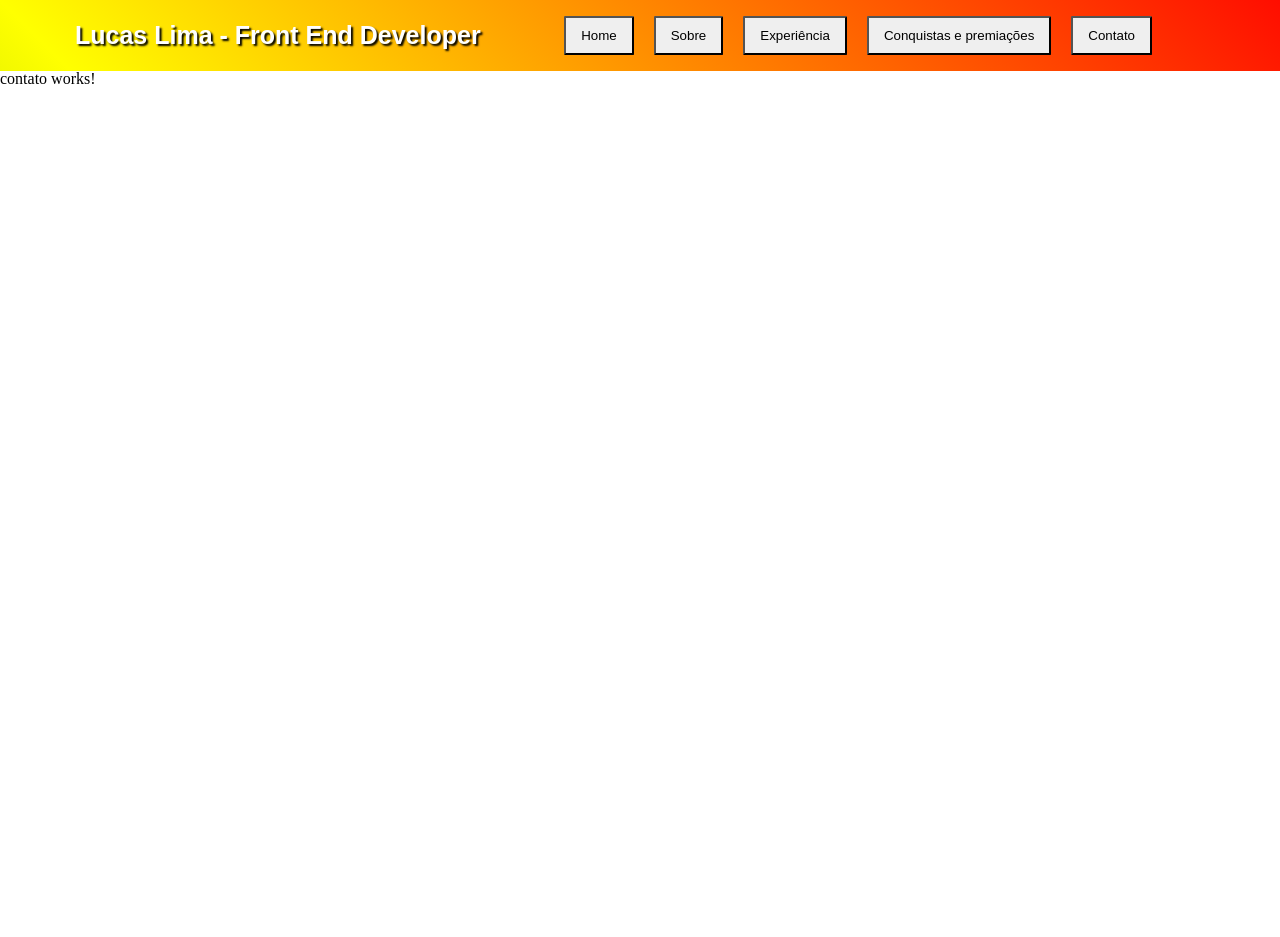
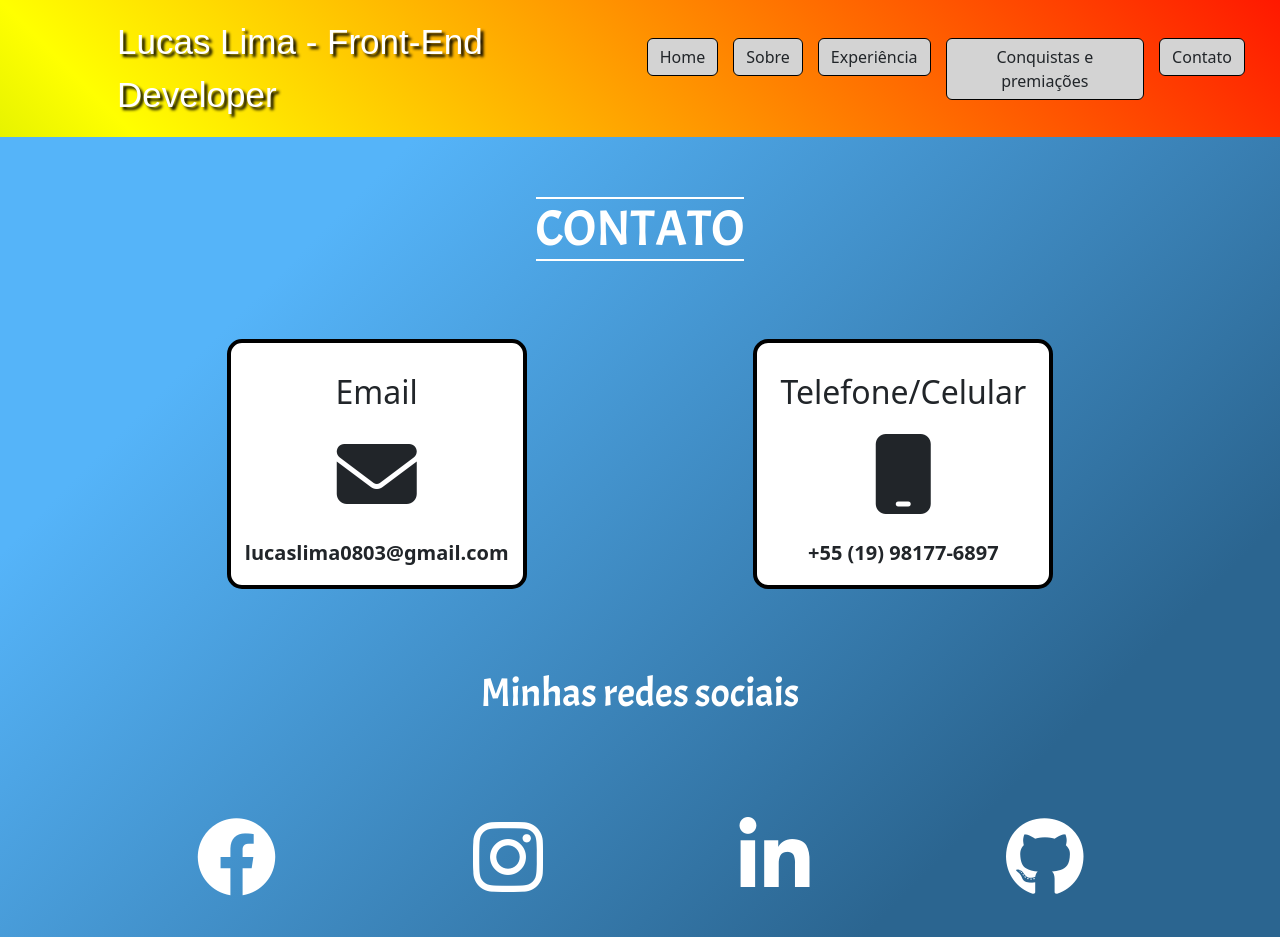
Before and after one commit to LucasFerreiraDeLima/Portfolio, an Angular app: page /contato in a window 1280 px wide. Before the commit the page ends 800 px from the top, so only its background shows below. Built offline with nearby package versions, Linux system fonts and the light colour scheme.

Commit message:
modificacoes-gerais

```diff
--- a/src/app/contato/contato.component.css
+++ b/src/app/contato/contato.component.css
@@ -0,0 +1,112 @@
+body {
+  position: absolute;
+  width: 100%;
+  height: 100vh;
+  background: linear-gradient(135deg, #55B4F9 20%, #2B6590 80%);
+}
+
+.container-fluid {
+  display: flex;
+  align-items: center;
+  justify-content: center;
+  margin-top: 60px;
+}
+
+.texto-titulo {
+  color: #FFF;
+  font-family: 'Acme', sans-serif;
+  font-size: 50px;
+  border-top: 2px solid;
+  border-bottom: 2px solid;
+  overflow: hidden;
+  animation: text 2s steps(110, end) alternate;
+  animation-fill-mode: forwards;
+}
+
+@keyframes text{
+  0% {
+    width: 0;
+  }
+
+  100% {
+    width: 100%;
+  }
+}
+
+.cards {
+  margin-top: 70px;
+  display: flex;
+  flex-direction: row;
+  flex-wrap: wrap;
+  justify-content: space-evenly;
+}
+
+.card-individual {
+  border: solid 4px #000;
+  align-items: center;
+  border-radius: 15px;
+  width: 300px;
+  height: 250px;
+  background-color: #FFF;
+
+  text-align: center;
+}
+
+.card-individual:hover {
+  background-color: #000;
+  color: #FFF;
+  cursor: pointer;
+  border: solid 4px #FFF;
+  transition: .6s;
+}
+
+.card-individual h2 {
+  margin-top: 30px;
+}
+
+.card-individual i {
+  margin-top: 15px;
+  font-size: 80px;
+}
+
+.texto-card {
+  font-weight: bold;
+  font-size: 20px;
+}
+
+.redes-sociais-texto {
+  color: #FFF;
+  font-family: 'Acme', sans-serif;
+  text-align: center;
+  margin-top: 80px;
+  animation: social 2s steps(110, end) alternate;
+  animation-fill-mode: forwards;
+}
+
+@keyframes social{
+  0% {
+    width: 0;
+  }
+
+  100% {
+    width: 100%;
+  }
+}
+
+.redes-sociais {
+  margin-top: 100px;
+  display: flex;
+  flex-direction: row;
+  flex-wrap: wrap;
+  justify-content: space-evenly;
+}
+
+.redes-sociais i {
+  color: #FFF;
+  font-size: 80px;
+}
+
+.redes-sociais i:hover {
+  transition: .6s;
+  color: #000;
+}
--- a/src/app/contato/contato.component.html
+++ b/src/app/contato/contato.component.html
@@ -1,4 +1,40 @@
+<head>
+  <link rel="stylesheet" href="https://cdnjs.cloudflare.com/ajax/libs/font-awesome/6.4.0/css/all.min.css" integrity="sha512-iecdLmaskl7CVkqkXNQ/ZH/XLlvWZOJyj7Yy7tcenmpD1ypASozpmT/E0iPtmFIB46ZmdtAc9eNBvH0H/ZpiBw==" crossorigin="anonymous" referrerpolicy="no-referrer" />
+  <style>
+    @import url('https://fonts.googleapis.com/css2?family=Varela+Round&display=swap');
+    @import url('https://fonts.googleapis.com/css2?family=Acme&display=swap');
+  </style>
+</head>
+
 <header>
   <app-header></app-header>
 </header>
-<p>contato works!</p>
+
+<body>
+  <div class="container-fluid">
+    <div>
+      <h1 class="texto-titulo">CONTATO</h1>
+    </div>
+  </div>
+  <div class="cards">
+    <div class="card-individual">
+      <h2>Email</h2>
+      <i class="fa-sharp fa-solid fa-envelope"></i> <br> <br>
+      <div class="texto-card">lucaslima0803@gmail.com</div>
+    </div>
+    <div class="card-individual">
+      <h2>Telefone/Celular</h2>
+      <i class="fa-sharp fa-solid fa-mobile"></i> <br> <br>
+      <div class="texto-card">+55 (19) 98177-6897</div>
+    </div>
+  </div>
+  <div>
+    <h1 class="redes-sociais-texto">Minhas redes sociais</h1>
+    <div class="redes-sociais">
+      <a href="https://www.facebook.com/profile.php?id=100024059402650" target="_blank" title="Facebook"><i class="fa-brands fa-facebook"></i></a>
+      <a href="https://www.instagram.com/lucas.flima03/" target="_blank" title="Instagram"><i class="fa-brands fa-instagram"></i></a>
+      <a href="https://www.linkedin.com/in/lucas-lima-2b929119a" target="_blank" title="Linkedin"><i class="fa-brands fa-linkedin-in"></i></a>
+      <a href="https://github.com/LucasFerreiraDeLima" target="_blank" title="GitHub"><i class="fa-brands fa-github"></i></a>
+    </div>
+  </div>
+</body>
--- a/src/app/experiencia/experiencia.component.css
+++ b/src/app/experiencia/experiencia.component.css
@@ -1,40 +1,92 @@
-.container {
+.pagina-experiencia {
+  height: auto;
   width: 100%;
-  height: 100%;
   position: absolute;
-  margin: 0 auto;
-  background: linear-gradient(135deg, #F4F6F7, #B3B6B7);
+  background: linear-gradient(135deg, #E8EBEC 20%, #C4C4C4 80%);
 }
 
-.exp-titulo {
+.experiencia-titulo {
+  text-align: center;
+  margin-top: 50px;
+}
+
+.card-profissional {
+  margin-top: 40px;
   display: flex;
   flex-direction: row;
-  align-items: center;
-  justify-content: center;
-  margin-top: 30px;
+  flex-wrap: wrap;
+  justify-content: space-evenly;
+  margin-bottom: 50px;
 }
 
-.exp-titulo-texto {
-  font-family: 'Figtree', sans-serif;
-  font-weight: bold;
-  letter-spacing: 1px;
+.card-individual-exp {
+  padding: 15px 25px;
+  width: auto;
+  height: auto;
+  background-color: #F8FF89;
+  text-align: center;
+  border: solid 2px #000;
+  box-shadow: rgba(50, 50, 93, 0.25) 0px 50px 100px -20px, rgba(0, 0, 0, 0.3) 0px 30px 60px -30px, rgba(10, 37, 64, 0.35) 0px -2px 6px 0px inset;
 }
 
-.itens-exp {
+.card-individual-exp:hover {
+  background-color: #22A000;
+  color: #FFF;
+  border: solid 2px #FFF;
+  transition: .6s;
+  cursor: pointer;
+}
+
+.card-individual-exp h2 {
+  margin-top: 15px;
+  font-weight: bold;
+}
+
+.imagens {
+  margin-top: 20px;
   display: flex;
+  flex-direction: row;
+  justify-content: space-evenly;
   align-items: center;
 }
 
-.box {
-  text-align: center;
-  width: 500px;
-  margin-left: 28%;
-  display: flex;
-  margin-top: 80px;
-  background: aquamarine;
-  padding: 20px 20px 20px 20px;
+.card-individual-exp h3 {
+  margin-top: 15px;
 }
 
-.box-texto {
+.card-individual-exp p {
+  margin-top: 15px;
+  font-size: 25px;
+}
 
+.card-individual-edu {
+  padding: 15px 25px;
+  width: auto;
+  height: auto;
+  background-color: #0DF5C7;
+  text-align: center;
+  border: solid 2px #000;
+  box-shadow: rgba(50, 50, 93, 0.25) 0px 50px 100px -20px, rgba(0, 0, 0, 0.3) 0px 30px 60px -30px, rgba(10, 37, 64, 0.35) 0px -2px 6px 0px inset;
 }
+
+.card-individual-edu:hover {
+  background-color: #8E44AD;
+  color: #FFF;
+  border: solid 2px #FFF;
+  transition: .6s;
+  cursor: pointer;
+}
+
+.card-individual-edu h2 {
+  margin-top: 15px;
+  font-weight: bold;
+}
+
+.card-individual-edu h3 {
+  margin-top: 15px;
+}
+
+.card-individual-edu p {
+  margin-top: 15px;
+  font-size: 25px;
+}
--- a/src/app/header/header.component.css
+++ b/src/app/header/header.component.css
@@ -1,15 +1,8 @@
 header {
-  width: 100%;
-  height: 50px;
-  margin-bottom: 20px;
-}
-
-.container {
   background: linear-gradient(45deg, blue, green, yellow, red);
   background-size: 300% 300%;
   animation: colors 10s ease-in-out infinite;
 }
-
 @keyframes colors {
   0% {
     background-position: 0% 50%;
@@ -24,36 +17,26 @@ header {
   }
 }
 
-.cabecalho {
-  display: flex;
-  align-items: center;
-  justify-content: space-between;
+.texto-nome {
+  margin-left: 3em;
+  font-family: 'Fjalla One', sans-serif;
+  font-size: 35px;
+  color: white;
+  text-shadow: 3px 3px 3px #000;
 }
 
-.cabecalho-titulo {
-  margin-left: 3em;
-  font-family: 'Fjalla One', sans-serif;
-  font-size: 25px;
-  color: white;
-  text-shadow: 2px 2px 2px #000;
+button {
+  background: #D3D3D3;
+  border: solid 1px #000;
 }
 
-.cabecalho-botoes {
-  margin-right: 10%;
+button:hover {
+  border: solid 1px #FFF;
+  color: white;
+  background: blue;
+  transition: .5s;
 }
 
-.sequencia-botoes {
-  margin-left: 20px;
-  padding: 10px 15px 10px 15px;
-  text-align: center;
-
-  border-radius: 1.5px;
-  text-decoration: none;
+li {
+  margin-right: 15px;
 }
-
-.sequencia-botoes:hover {
-  color: #fff;
-  background-color: red;
-  cursor: pointer;
-  transition: .7s;
-}
--- a/src/app/header/header.component.html
+++ b/src/app/header/header.component.html
@@ -1,18 +1,30 @@
+<head>
+  <link href="https://cdn.jsdelivr.net/npm/bootstrap@5.3.0/dist/css/bootstrap.min.css" rel="stylesheet" integrity="sha384-9ndCyUaIbzAi2FUVXJi0CjmCapSmO7SnpJef0486qhLnuZ2cdeRhO02iuK6FUUVM" crossorigin="anonymous">
+  <script src="https://cdn.jsdelivr.net/npm/bootstrap@5.3.0/dist/js/bootstrap.bundle.min.js" integrity="sha384-geWF76RCwLtnZ8qwWowPQNguL3RmwHVBC9FhGdlKrxdiJJigb/j/68SIy3Te4Bkz" crossorigin="anonymous"></script>
+</head>
 <header>
-  <div class="container">
-    <div class="cabecalho">
-      <h1 class="cabecalho-titulo">
-        Lucas Lima - Front End Developer
-      </h1>
-      <nav class="cabecalho-botoes">
-        <ul>
-          <button class="sequencia-botoes" (click)="redirecionarHome()">Home</button>
-          <button class="sequencia-botoes" (click)="redirecionarSobre()">Sobre</button>
-          <button class="sequencia-botoes" (click)="redirecionarExperiencia()">Experiência</button>
-          <button class="sequencia-botoes" (click)="redirecionarConquistas()">Conquistas e premiações</button>
-          <button class="sequencia-botoes" (click)="redirecionarContato()">Contato</button>
-        </ul>
-      </nav>
+  <nav class="navbar navbar-expand">
+    <div class="container-fluid">
+      <span class="navbar-text texto-nome">
+        Lucas Lima - Front-End Developer
+      </span>
+      <ul class="navbar-nav mx-2">
+        <li class="nav-item">
+          <button class="btn" (click)="redirecionarHome()">Home</button>
+        </li>
+        <li class="nav-item">
+          <button class="btn" (click)="redirecionarSobre()">Sobre</button>
+        </li>
+        <li class="nav-item">
+          <button class="btn" (click)="redirecionarExperiencia()">Experiência</button>
+        </li>
+        <li class="nav-item">
+          <button class="btn" (click)="redirecionarConquistas()">Conquistas e premiações</button>
+        </li>
+        <li class="nav-item">
+          <button class="btn" (click)="redirecionarContato()">Contato</button>
+        </li>
+      </ul>
     </div>
-  </div>
+  </nav>
 </header>
--- a/src/app/home/home.component.css
+++ b/src/app/home/home.component.css
@@ -4,8 +4,7 @@
   background: linear-gradient(135deg, #33E0FF 20%, #338AFF 80%);
   background-size: 300% 300%;
   animation: colors 10s ease infinite;
-  position: relative;
-  align-items: center;
+  position: fixed;
 }
 
 @keyframes colors {
@@ -23,15 +22,65 @@
 
 }
 
+@media screen and (min-width: 1337px) {
+  .titulo-home {
+    font-size: 70px;
+    letter-spacing: 2px;
+    font-weight: bold;
+    font-family: 'Fjalla One', sans-serif;
+    text-align: center;
+    margin-top: 15%;
+  }
+
+  .titulo-home
+  :hover {
+    color: red;
+    cursor: pointer;
+    transition: .5s;
+  }
+
+  .clicar-infos {
+    display: flex;
+    justify-content: space-between;
+  }
+
+  .botoes {
+    width: 100px;
+    height: 275px;
+    display: flex;
+    align-items: center;
+    position: relative;
+    left: 23%;
+  }
+
+  .botao-individual {
+    margin-right: 50px;
+    padding: 40px 25px;
+    color: black;
+    font-size: 20px;
+    font-weight: bold;
+    background-color: #FFF;
+    text-decoration: none;
+    transition: .8s;
+    display: block;
+    border-radius: 3px;
+  }
+
+  .botao-individual:hover {
+    color: #FFF;
+    background: red;
+    cursor: pointer;
+  }
+
+}
+
 .titulo-home {
-  font-size: 50px;
+  font-size: 70px;
   letter-spacing: 2px;
   font-weight: bold;
-  position: absolute;
-  top: 25%;
-  left: 25%;
   font-family: 'Fjalla One', sans-serif;
   text-align: center;
+  margin-top: 15%;
 }
 
 .titulo-home
@@ -48,18 +97,19 @@
 
 .botoes {
   width: 100px;
-  height: 40px;
-  top: 300px;
-  left: 25%;
-  position: absolute;
+  height: 275px;
   display: flex;
 	align-items: center;
+  position: relative;
+  left: 23%;
 }
 
 .botao-individual {
   margin-right: 50px;
-  padding: 20px 10px;
+  padding: 40px 25px;
 	color: black;
+  font-size: 20px;
+  font-weight: bold;
 	background-color: #FFF;
 	text-decoration: none;
 	transition: .8s;
--- a/src/app/requisicoes-http/requisicoes-http.component.css
+++ b/src/app/requisicoes-http/requisicoes-http.component.css
@@ -1,7 +1,7 @@
-.container {
+.requisicoes {
   width: 100%;
   height: 100%;
-  position: absolute;
+  position: relative;
 }
 
 .texto-inicial {
@@ -20,8 +20,12 @@
   height: auto;
   width: auto;
   margin-top: 40px;
-  margin-right: 10px;
+  margin-right: 15px;
   margin-left: 10px;
   padding: 15px 15px 15px 15px;
   border: solid 3px black;
 }
+
+p :not(:last-child) {
+  margin-right: 10px;
+}
--- a/src/app/requisicoes-http/requisicoes-http.component.html
+++ b/src/app/requisicoes-http/requisicoes-http.component.html
@@ -2,7 +2,7 @@
   <app-header></app-header>
 </header>
 <body>
-  <div class="container">
+  <div class="requisicoes">
     <div class="texto-inicial">
       <h2>
         Isso aqui é um teste de requisições HTTP, pra testar meu conhecimento na área.<br>
--- a/src/app/sobre/sobre.component.css
+++ b/src/app/sobre/sobre.component.css
@@ -1,11 +1,16 @@
-.container {
+.sobre {
   width: 100%;
   height: 100%;
   position: absolute;
   background: linear-gradient(135deg, #04DD00, #036C01);
 }
 
+.sobre-topo {
+  margin-top: 5%;
+}
+
 .sobre-titulo {
+  font-size: 60px;
   text-align: center;
   font-family: 'Acme', sans-serif;
   margin-bottom: 7px;
@@ -21,8 +26,8 @@
 }
 
 .box {
-  padding: 0 0 0 7px;
-  width: 400px;
+  padding: 10px 20px;
+  width: 600px;
   margin-top: 5%;
   position: relative;
   justify-content: center;
@@ -40,11 +45,12 @@
 }
 
 .texto-box {
+  font-size: 20px;
   font-weight: bold;
 }
 
 img {
-  margin-top: 50px;
+  margin-top: 80px;
   border-radius: 50%;
   border: solid 5px black;
 }
@@ -54,26 +60,3 @@ img:hover {
   border-color: red;
   transition: .6s;
 }
-
-.redes-sociais {
-  margin-top: 40px;
-  margin-left: 25%;
-  display: flex;
-  align-items: center;
-}
-
-.redes-sociais-texto {
-  font-size: 25px;
-  font-weight: bold;
-  font-family: 'Acme', sans-serif;
-}
-
-.redes-sociais-logos {
-  margin-left: 20px;
-}
-
-i {
-  margin: 0 20px 0 0;
-  font-size: 40px;
-  color: black;
-}
--- a/src/app/sobre/sobre.component.html
+++ b/src/app/sobre/sobre.component.html
@@ -1,10 +1,7 @@
-<head>
-  <link rel="stylesheet" href="https://cdnjs.cloudflare.com/ajax/libs/font-awesome/6.4.0/css/all.min.css" integrity="sha512-iecdLmaskl7CVkqkXNQ/ZH/XLlvWZOJyj7Yy7tcenmpD1ypASozpmT/E0iPtmFIB46ZmdtAc9eNBvH0H/ZpiBw==" crossorigin="anonymous" referrerpolicy="no-referrer" />
-</head>
 <header>
   <app-header></app-header>
 </header>
-<main class="container">
+<div class="sobre">
   <div class="sobre-topo">
     <h1 class="sobre-titulo">
       Sobre mim:
@@ -19,20 +16,7 @@
           Para mais detalhes, consulte as outras páginas desse site.
         </p>
       </div>
-      <img src="../../assets/Perfil linkedin 1.jpg" alt="Foto-Lucas" width="300px">
-    </div>
-  <div>
-    <div class="redes-sociais">
-      <p class="redes-sociais-texto">Minhas principais redes sociais:</p>
-      <div class="redes-sociais-logos">
-        <a href="https://www.facebook.com/profile.php?id=100024059402650"><i class="fa-brands fa-facebook"></i></a>
-        <a href="https://www.instagram.com/lucas.flima03/"><i class="fa-brands fa-instagram"></i></a>
-        <a href="https://www.linkedin.com/in/lucas-lima-2b929119a"><i class="fa-brands fa-linkedin-in"></i></a>
-        <a href="https://github.com/LucasFerreiraDeLima"><i class="fa-brands fa-github"></i></a>
-      </div>
+      <img src="../../assets/Perfil linkedin 1.jpg" alt="Foto-Lucas" width="400px">
     </div>
   </div>
-  </div>
-</main>
-
-<script src="https://kit.fontawesome.com/e98d1cf0bd.js" crossorigin="anonymous"></script>
+</div>
```
Also changed, not shown: src/app/experiencia/experiencia.component.html (+43 -14 lines).
